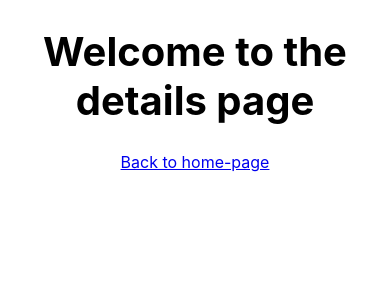
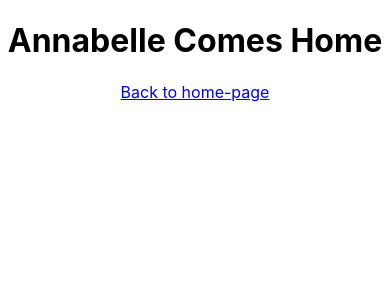
Before and after one commit to Mumtahinzihan/kodflix, a React (Create React App) app: page /annabelle in a window 390 px wide. Shown: the top 300 px of the page. Built offline with nearby package versions, Linux system fonts and the light colour scheme.

Commit message:
update of redirecting not-found

```diff
--- a/src/App.css
+++ b/src/App.css
@@ -1,36 +1,37 @@
 .App {
   text-align: center;
-  font-size: 16px;
 }
 header h1 {
   color: rgb(214, 107, 45);
-  font-size: 4rem;
 }
 header {
   background-color: rgb(65, 20, 7);
-  padding: .2rem 0;
+  padding: 1px;
 }
 h3 {
-  font-size: 2.5rem;
   color: rgb(214, 161, 14);
 }
 .container {
-  display: flex;
+  display: grid;
+  grid-template-columns: repeat(auto-fit, minmax(200px, 1fr));
+  font-style: oblique;
+  background: black;
 }
 .movie {
-  flex: 1;
   position: relative;
-  border: 2px solid rgb(1, 10, 10);
   overflow: hidden;
 }
 img {
-  width: 100%;
+  width: 98%;
+  border: .5px solid wheat;
   height: 100%;
+  border-radius: 0%;
+  transition: all ease-in .6s;
 }
 .overlay {
-  transition: bottom ease .8s;
+  transition: bottom ease-in .6s;
   position: absolute;
-  bottom: -10rem;
+  bottom: -40%;
   left: 0;
   background-color: rgb(51, 20, 9);
   width: 100%;
@@ -38,16 +39,9 @@
 }
 .movie:hover .overlay {
   opacity: .7;
-  bottom: 15rem;
+  bottom: 0;
 }
-@media only screen and (max-width: 900px) {
-  .container {
-    display: block;
-  }
-  img {
-    height: 30rem;
-  }
-  h1 {
-    font-size: 2.5rem;
-  }
+img:hover {
+  width: 100%;
+  border-radius: 10%;
 }
--- a/src/App.js
+++ b/src/App.js
@@ -1,15 +1,18 @@
 import React from 'react';
-import { BrowserRouter as Router, Route } from 'react-router-dom';
+import { BrowserRouter as Router, Route, Switch } from 'react-router-dom';
 import Technologies from './Technologies';
 import Details from './Details';
+import NotFound from './not-found';
 import './App.css';
-
 function App() {
   return (
     <Router>
       <div className="App">
-        <Route exact path='/' component={Technologies} />
-        <Route exact path='/:details' component={Details} />
+        <Switch>
+          <Route exact path='/' component={Technologies} />
+          <Route exact path='/not-found' component={NotFound} />
+          <Route exact path='/:technologyId' component={Details} />
+        </Switch>
       </div>
     </Router>
   );
--- a/src/Details.js
+++ b/src/Details.js
@@ -1,10 +1,32 @@
-import React from 'react';
-import { Link } from 'react-router-dom';
-export default function Details() {
-    return (
-        <div>
-            <h1>Welcome to the details page</h1>
-            <Link to='/'>Back to home-page</Link>
-        </div>
-    )
+import React, { Component } from 'react';
+import { Link, Redirect } from 'react-router-dom';
+import getTechnologies from './technologies-get';
+
+export default class Details extends Component {
+    constructor() {
+        super();
+        this.state = {
+            movieId: {}
+        }
+    }
+    componentDidMount() {
+        let technologyId = this.props.match.params.technologyId;
+        let movieId = getTechnologies().find(technology => technology.id === technologyId)
+        this.setState({
+            movieId: movieId
+        });
+        ;
+    }
+    render() {
+        if (this.state.movieId === undefined) {
+            return <Redirect to='/not-found' />
+        } else {
+            return (
+                <div>
+                    <h1>{this.state.movieId.name}</h1>
+                    <Link to='/'>Back to home-page</Link>
+                </div>
+            )
+        }
+    }
 }
--- a/src/Technologies.js
+++ b/src/Technologies.js
@@ -1,11 +1,7 @@
 import React from 'react';
 import Allmovies from './Allmovies';
-import joker from './images/jokerMovieCover.png';
-import anabelle from './images/annabelleMovieCover.jpg';
-import itChapter from './images/itMovieCover.jpg';
-import terminator from './images/terminatorMovieCover.jpg';
-import mask from './images/the-mask.jpg';
-import addamsFamily from './images/addams-family-1.jpg';
+import getTechnologies from './technologies-get';
+
 export default function Technologies() {
   return (
     <div>
@@ -13,14 +9,15 @@
         <h1>WELCOME TO KODFLIX</h1>
       </header>
       <div className='container'>
-        <Allmovies id='joker' name='Joker(2019)' image={joker} />
-        <Allmovies id='terminator' name='Terminator: The Dark Fate' image={terminator} />
-        <Allmovies id='it' name='It: Chapter Two' image={itChapter} />
-      </div>
-      <div className='container'>
-        <Allmovies id='the-addams-family' name='The Addams Family' image={addamsFamily} />
-        <Allmovies id='the-mask' name='The Mask' image={mask} />
-        <Allmovies id='annabelle' name='Annabelle Comes Home' image={anabelle} />
+        {
+          getTechnologies().map((allMovies) => (
+            <Allmovies
+              key={allMovies.id}
+              id={allMovies.id}
+              name={allMovies.name}
+              image={allMovies.image} />
+          ))
+        }
       </div>
     </div>
   )
--- /dev/null
+++ b/src/not-found.js
@@ -0,0 +1,8 @@
+import React from 'react';
+export default function NotFound() {
+    return (
+        <div>
+            <h1>Ooopsss Sorry! This Page is Not Available!!</h1>
+        </div>
+    )
+}
--- /dev/null
+++ b/src/technologies-get.js
@@ -0,0 +1,17 @@
+import joker from './images/jokerMovieCover.png';
+import anabelle from './images/annabelleMovieCover.jpg';
+import itChapter from './images/itMovieCover.jpg';
+import terminator from './images/terminatorMovieCover.jpg';
+import mask from './images/the-mask.jpg';
+import addamsFamily from './images/addams-family-1.jpg';
+
+export default function getTechnologies() {
+    return [
+        { id: 'joker', name: 'Joker(2019)', image: joker },
+        { id: 'terminator', name: 'Terminator: The Dark Fate', image: terminator },
+        { id: 'it', name: 'It: Chapter Two', image: itChapter },
+        { id: 'the-addams-family', name: 'The Addams Family', image: addamsFamily },
+        { id: 'the-mask', name: 'The Mask', image: mask },
+        { id: 'annabelle', name: 'Annabelle Comes Home', image: anabelle },
+    ]
+}
```
